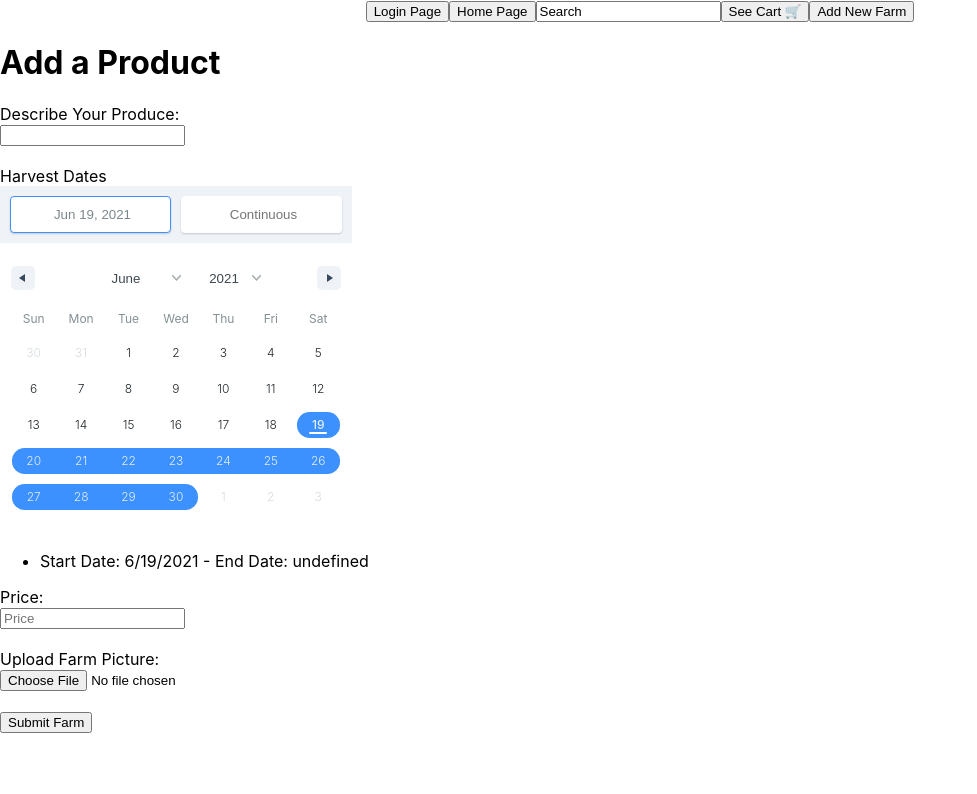
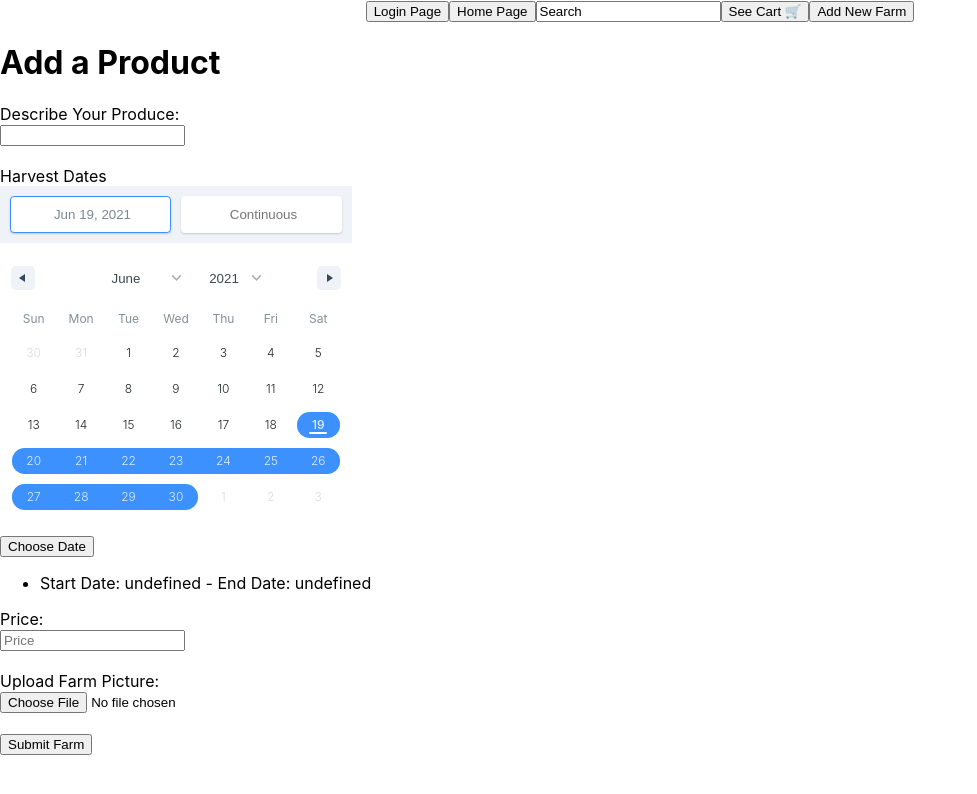
Before and after one commit to bwennuh/farm-roots-frontend, a React (Create React App) app: page /product in a window 1280 px wide. Shown: the top 794 px of the page, without its empty margins (0-977 px from the left). Built offline with nearby package versions, Linux system fonts and the light colour scheme.

Commit message:
Add button for product date list

```diff
--- a/src/components/Product.js
+++ b/src/components/Product.js
@@ -4,7 +4,7 @@ import  ProductCalendar  from "./ProductCalendar";
 import 'react-date-range/dist/styles.css'; // main css file
 import 'react-date-range/dist/theme/default.css'; // theme css file
 
-import { useState } from "react";
+import { useState, useEffect } from "react";
 import DatePicker from "react-datepicker";
 
 import "react-datepicker/dist/react-datepicker.css";
@@ -18,17 +18,36 @@ const Product = () => {
     const [startDate1, setStartDate1] = useState(null)
     const [endDate1, setEndDate1] = useState(null)
 
-    // const [superStartDate, setSuperStartDate]
+    // const [superStartDate, setSuperStartDate] = useState(new Array(0))
+    const [superStartDate, setSuperStartDate] = useState([])
 
     function showDateSelections(startDate, endDate){
+
+      setStartDate1(startDate)
+      setEndDate1(endDate)
+
       console.log("From Product Component:")
       console.log("Start Date: " + startDate1)
       console.log("End Date: " + endDate1)
 
-      setStartDate1(startDate)
-      setEndDate1(endDate)
+      console.log(superStartDate)
 
+      // superStartDate.push(startDate)
+      setSuperStartDate([...superStartDate, startDate])
     }
+
+    useEffect(() => {
+      console.log("Testing the use effect hook: " + superStartDate.length)
+
+      let dateList = document.getElementById('date-list')
+      let listItem = document.createElement('li')
+
+      listItem.textContent = `Start Date: ${superStartDate.slice(-1)[0]?.toLocaleDateString()}`
+
+      if (typeof superStartDate.slice(-1)[0]?.toLocaleDateString() !== 'undefined'){
+        dateList.appendChild(listItem)
+      }
+    })
 
     return (
     <div className="product-page">
@@ -42,11 +61,9 @@ const Product = () => {
 
           <label>Harvest Dates</label>
           <ProductCalendar showDateSelections={showDateSelections} />
-          <ul>
+
+          <ul id="date-list">
             <li>{`Start Date: ${startDate1?.toLocaleDateString()} - End Date: ${endDate1?.toLocaleDateString()}`}</li>
-            {/* <li>Date Selection 1</li>
-            <li>Date Selection 2</li>
-            <li>Date Selection 3</li> */}
           </ul>
 
 
--- a/src/components/ProductCalendar.js
+++ b/src/components/ProductCalendar.js
@@ -14,20 +14,21 @@ export default function ProductCalendar(props) {
 
     const options = { weekday: 'long', year: 'numeric', month: 'long', day: 'numeric' };
 
-    function getDates(){
+    function getDates(event){
+        event.preventDefault()
 
         // console.log(Date.parse(state[0].startDate))
         // console.log(state[0].endDate)
 
-        console.log("Start date examples:")
-        console.log(state[0].startDate)
+        // console.log("Start date examples:")
+        // console.log(state[0].startDate)
         // console.log(state[0].startDate.toDateString())
         // console.log(state[0].startDate.toLocaleDateString())
-        console.log(state[0].startDate.toLocaleDateString('us-US', options))
+        // console.log(state[0].startDate.toLocaleDateString('us-US', options))
 
-        console.log("---------")
-        console.log("End date examples:")
-        console.log(state[0].endDate)
+        // console.log("---------")
+        // console.log("End date examples:")
+        // console.log(state[0].endDate)
         // console.log(state[0].endDate.toLocaleDateString())
 
         let startDate = state[0].startDate
@@ -37,17 +38,38 @@ export default function ProductCalendar(props) {
         // console.log(props)
     };
 
+    function getCalendarDiv(){
+        // let calendarDiv = document.getElementsByClassName("rdrDays").item(0)
+        // console.log(calendarDiv)
+
+        // calendarDiv?.addEventListener('mouseup', e => {
+        //     console.log("Div mouseup test")
+        // })
+
+        // let calendarDiv = document.getElementsByClassName("rdrDays").item(0)
+        // // console.log(calendarDiv)
+
+        // calendarDiv?.addEventListener('click', e => {
+        //     console.log("hi")
+        //     debugger
+        // })
+
+    }
+
 
     return (
         <div>
+            {/* {getCalendarDiv()} */}
+            {/* <div id="date-range" onMouseUp={(event) => getDates(event)}> */}
             <DateRange
-            onMouseUp = {getDates()}
             editableDateInputs={true}
             onChange={item => setState([item.selection])}
             moveRangeOnFirstSelection={false}
             ranges={state}
             />
-
+            {/* </div> */}
+            <br></br>
+            <button onClick={(event) => getDates(event)}>Choose Date</button>
         </div>
     )
 }
```
